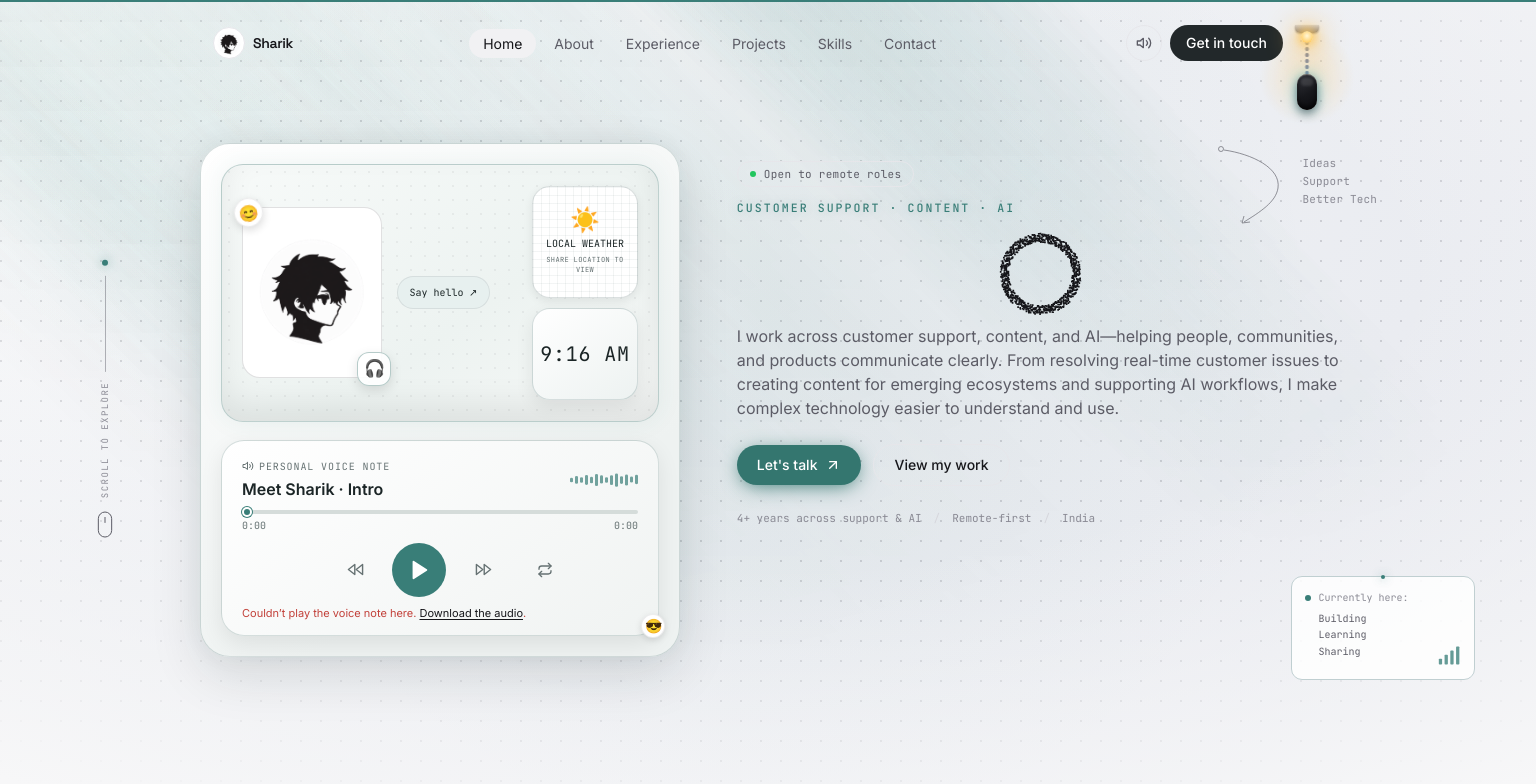
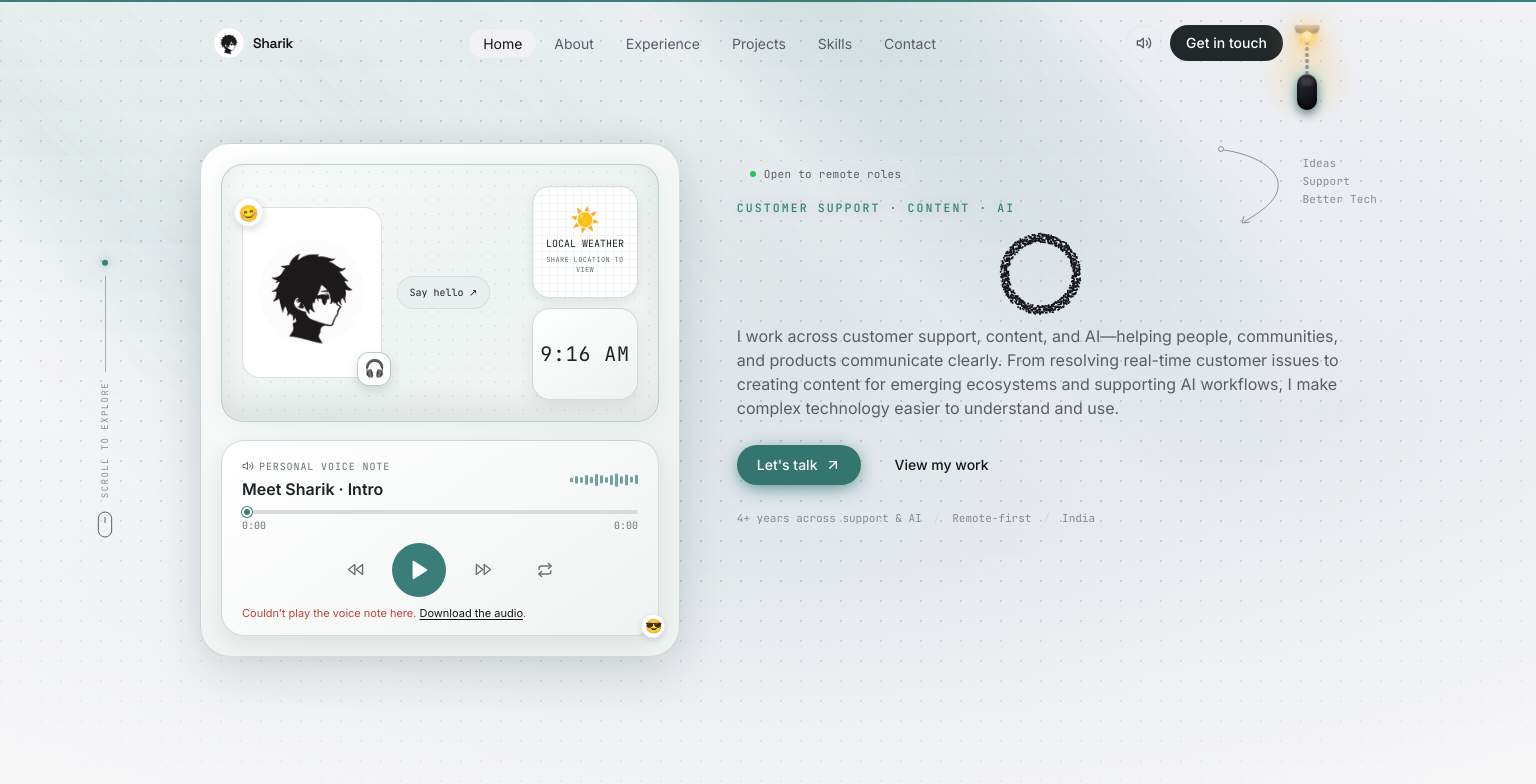
Before and after one commit to isharik/Portfolio, a Next.js app: page / in a window 1536 px wide. Shown: the top 784 px of the page. Built offline with nearby package versions, Linux system fonts and the light colour scheme.

Commit message:
Remove hero status card

```diff
--- a/src/app/globals.css
+++ b/src/app/globals.css
@@ -623,16 +623,6 @@ html.js .particle-title.is-ready .particle-title-semantic {
   .hero-ideas-note { position: absolute; top: 17%; right: clamp(28px,4vw,72px); z-index: 2; width: 172px; min-height: 110px; color: var(--fg-subtle); font-family: var(--font-mono),monospace; font-size: 11px; line-height: 1.65; letter-spacing: .015em; pointer-events: none; }
   .hero-ideas-note svg { position: absolute; top: 0; left: -102px; width: 150px; height: 104px; overflow: visible; stroke: color-mix(in srgb,var(--fg-muted) 65%,transparent); stroke-width: 1; }
   .hero-ideas-note span { position: relative; display: block; padding-top: 18px; }
-  .hero-current-status { position: absolute; right: clamp(28px,4vw,72px); bottom: clamp(112px,15vh,152px); z-index: 3; display: flex; width: 184px; min-height: 104px; align-items: flex-end; justify-content: space-between; padding: 13px 13px 12px; border: 1px solid color-mix(in srgb,var(--accent) 22%,var(--border)); border-radius: 11px; background: color-mix(in srgb,var(--surface) 82%,transparent); color: var(--fg-muted); font-family: var(--font-mono),monospace; font-size: 10px; line-height: 1.55; pointer-events: none; }
-  .hero-current-status-accent { position: absolute; top: -2px; left: 50%; width: 4px; height: 4px; border-radius: 50%; background: var(--accent); box-shadow: 0 0 8px color-mix(in srgb,var(--accent) 68%,transparent); transform: translateX(-50%); }
-  .hero-current-status-copy { align-self: flex-start; }
-  .hero-current-status-heading { display: flex; align-items: center; gap: 8px; color: var(--fg-subtle); }
-  .hero-current-status-heading > span { width: 6px; height: 6px; border-radius: 50%; background: var(--accent); }
-  .hero-current-status ul { display: grid; gap: 1px; margin: 5px 0 0 14px; padding: 0; list-style: none; }
-  .hero-current-status-bars { width: 23px; height: 21px; margin: 0 0 1px 8px; color: var(--accent); opacity: .78; }
-}
-@media (min-width: 1440px) and (max-height: 760px) {
-  .hero-current-status { display: none; }
 }
 @media (min-width: 1024px) {
   .hero-layout > div:first-child { transform: translateX(8px); }
--- a/src/components/sections/Hero.tsx
+++ b/src/components/sections/Hero.tsx
@@ -92,20 +92,6 @@ export default function Hero() {
         <span>Ideas<br />Support<br />Better Tech</span>
       </aside>
 
-      <aside className="hero-current-status" aria-label="Currently here: Building, Learning, Sharing">
-        <span className="hero-current-status-accent" />
-        <div className="hero-current-status-copy">
-          <div className="hero-current-status-heading"><span />Currently here:</div>
-          <ul><li>Building</li><li>Learning</li><li>Sharing</li></ul>
-        </div>
-        <svg className="hero-current-status-bars" viewBox="0 0 28 24" fill="currentColor" aria-hidden="true">
-          <rect x="1" y="16" width="4" height="7" rx="1" />
-          <rect x="8" y="11" width="4" height="12" rx="1" />
-          <rect x="15" y="6" width="4" height="17" rx="1" />
-          <rect x="22" y="1" width="4" height="22" rx="1" />
-        </svg>
-      </aside>
-
       <div className="hero-layout mx-auto grid w-full max-w-content items-center gap-10 lg:items-start lg:grid-cols-[minmax(480px,0.9fr)_minmax(0,1.1fr)] lg:gap-12">
         <div className="rise flex justify-center lg:justify-start" style={rise(0.12)}>
           <div data-parallax-layer="1"><RecruiterIntroPlayer /></div>
```
